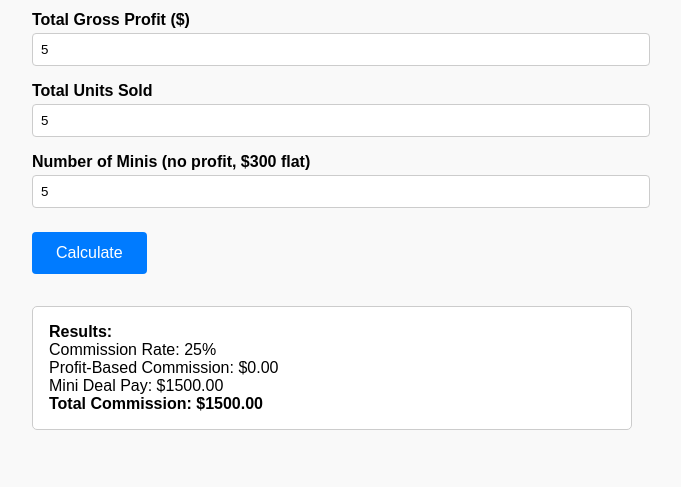
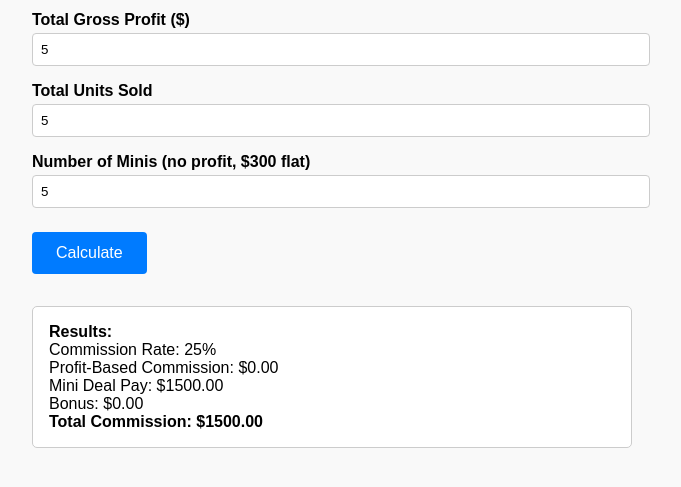
Before and after one commit to DWallace94/commission-tracker, a plain HTML site: page index.html in a window 1280 px wide. Both pictures are taken after typing "5", "5", "5" into the empty fields and a click on the button "Calculate". Shown: the part 111-598 px from the top of the page, without its empty margins (308-989 px from the left). Drawn offline with Linux system fonts and the light colour scheme.

Commit message:
Update index.html

```diff
--- a/index.html
+++ b/index.html
@@ -82,13 +82,15 @@
       const eligibleUnits = units - minis;
       const commissionFromProfit = eligibleUnits > 0 ? profit * rate : 0;
       const miniPay = minis * 300;
-      const totalCommission = commissionFromProfit + miniPay;
+      const bonus = units >= 12 ? 500 : 0;
+      const totalCommission = commissionFromProfit + miniPay + bonus;
 
       document.getElementById('result').innerHTML = `
         <strong>Results:</strong><br/>
         Commission Rate: ${(rate * 100).toFixed(0)}%<br/>
         Profit-Based Commission: $${commissionFromProfit.toFixed(2)}<br/>
         Mini Deal Pay: $${miniPay.toFixed(2)}<br/>
+        Bonus: $${bonus.toFixed(2)}<br/>
         <strong>Total Commission: $${totalCommission.toFixed(2)}</strong>
       `;
     }
```
